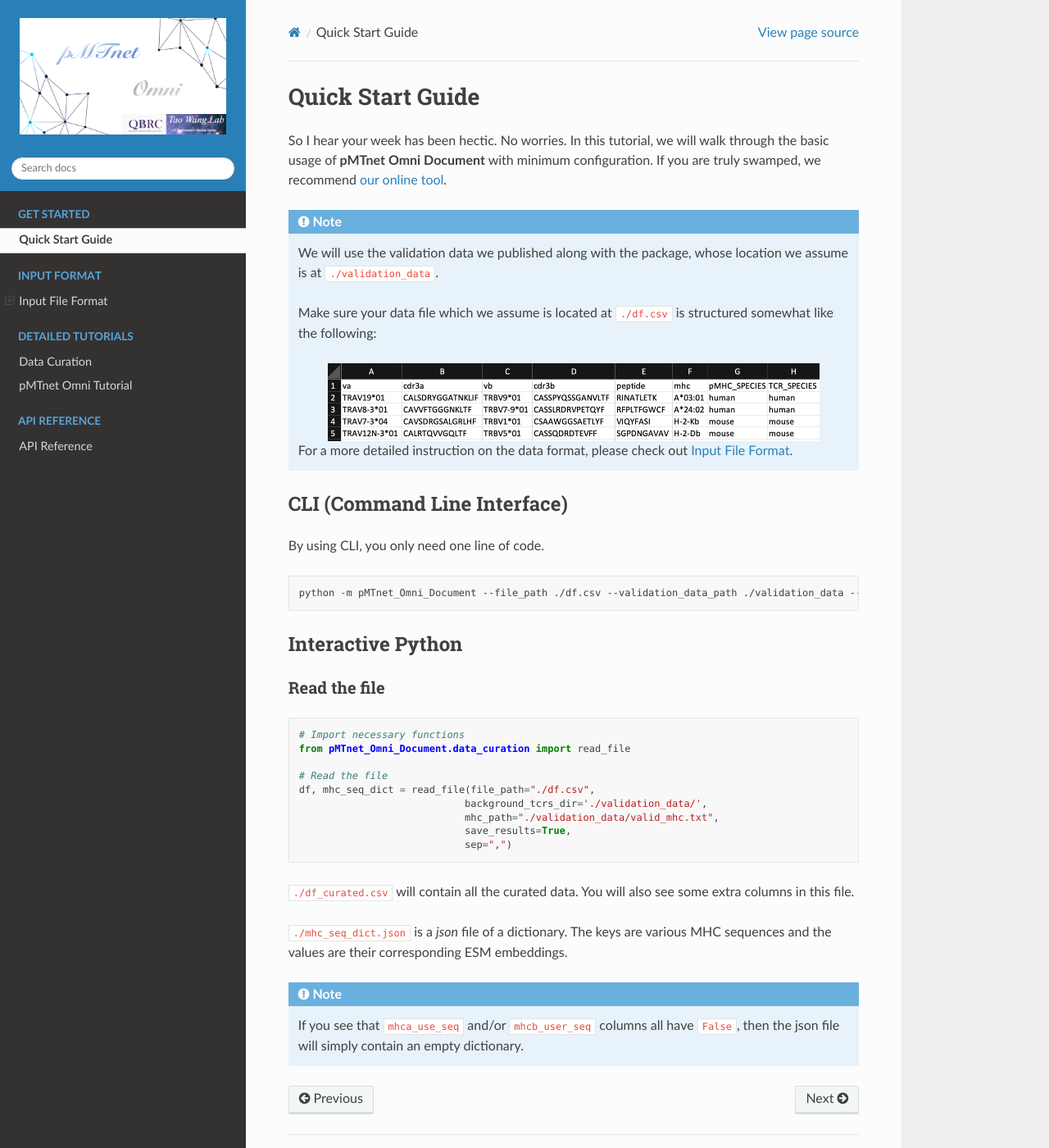
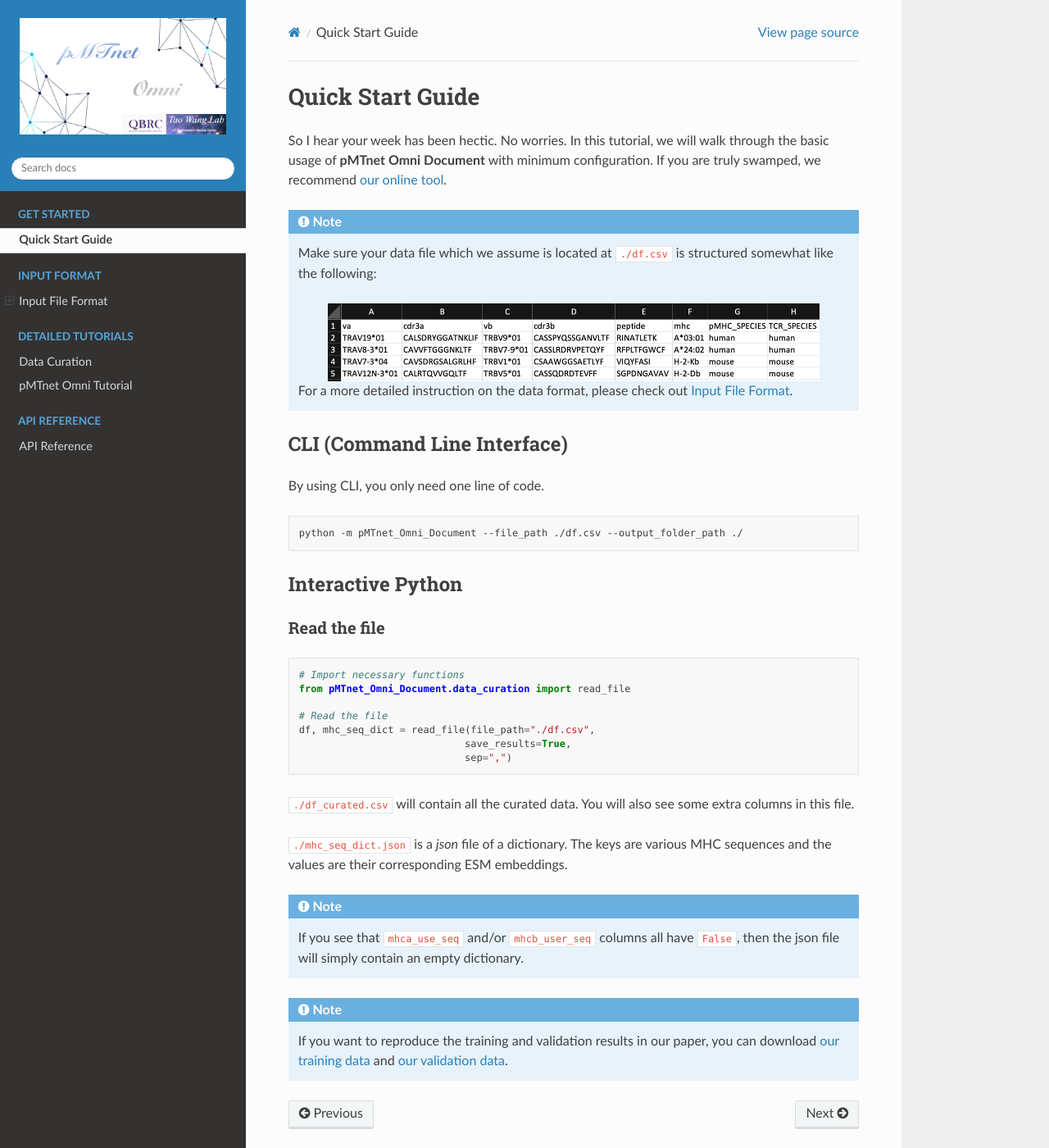
Before and after one commit to Yuqiu-Yang/pMTnet_Omni_Document, a Sphinx documentation site: the page built from docs/source/quick_start.rst, in a window 1280 px wide and 1400 px high. Shown: the whole window at 82% size. Built offline with Sphinx 7.4.7 and the Read the Docs theme 2.0.0, drawn with Linux system fonts in a browser that asks for light colours.

Commit message:
Updated documentation

```diff
--- a/docs/source/quick_start.rst
+++ b/docs/source/quick_start.rst
@@ -7,8 +7,6 @@ If you are truly swamped, we recommend `our online tool <http://lce-test.biohpc.
 
 
 .. note::
-    We will use the validation data we published along with the package, whose location we
-    assume is at ``./validation_data``.
 
     Make sure your data file which we assume is located at
     ``./df.csv`` is structured somewhat like the following:
@@ -26,7 +24,7 @@ By using CLI, you only need one line of code.
 
 .. code:: bash
 
-    python -m pMTnet_Omni_Document --file_path ./df.csv --validation_data_path ./validation_data --output_folder_path ./
+    python -m pMTnet_Omni_Document --file_path ./df.csv --output_folder_path ./
 
 
 Interactive Python
@@ -40,8 +38,6 @@ Read the file
 
     # Read the file
     df, mhc_seq_dict = read_file(file_path="./df.csv",
-                                background_tcrs_dir='./validation_data/',
-                                mhc_path="./validation_data/valid_mhc.txt",
                                 save_results=True,
                                 sep=",")
 
@@ -53,6 +49,14 @@ The keys are various MHC sequences and the values are their corresponding
 ESM embeddings.
 
 .. note::
+
     If you see that ``mhca_use_seq`` and/or ``mhcb_user_seq`` columns
     all have ``False``, then the json file will simply contain an empty
     dictionary.
+
+.. note::
+
+    If you want to reproduce the training and validation results
+    in our paper, you can download
+    `our training data <https://365utsouthwestern-my.sharepoint.com/:x:/g/personal/yuqiu_yang_utsouthwestern_edu/EYBVZgSOuq9HpYNKrb3c5jIB_87GlX5prJ6hNQdaB77ltw?e=36ZmW0>`_ and
+    `our validation data <https://365utsouthwestern-my.sharepoint.com/:x:/g/personal/yuqiu_yang_utsouthwestern_edu/Eb4tEGiZS4tDtRUvlu_IoKYBf-zm_aojgo0tdVbTl2Au7Q?e=1ezESp>`_.
--- a/docs/source/tutorial/data_curation.rst
+++ b/docs/source/tutorial/data_curation.rst
@@ -75,8 +75,6 @@ To perform data curation, simply call
 .. code-block:: python
 
     df = read_file(file_path='file/path/here.csv',
-                  background_tcrs_dir="./validation_data/",
-                  mhc_path="./validation_data/valid_mhc.txt",
                   save_df=True,
                   output_folder_path='output/folder/path/',
                   sep=',')
```
Also changed, not shown: README.md (+1 -1 lines), 1 other file.
